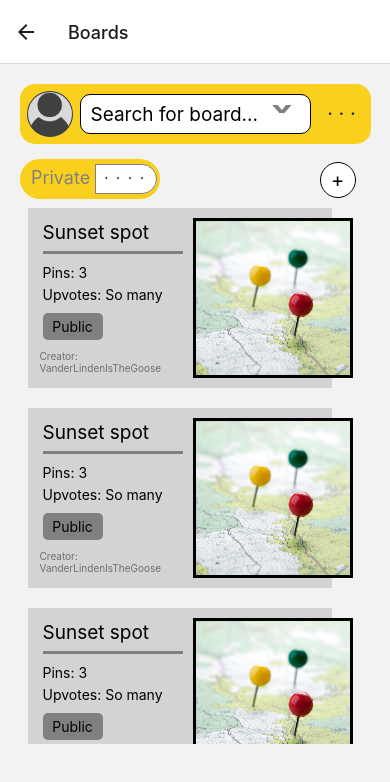
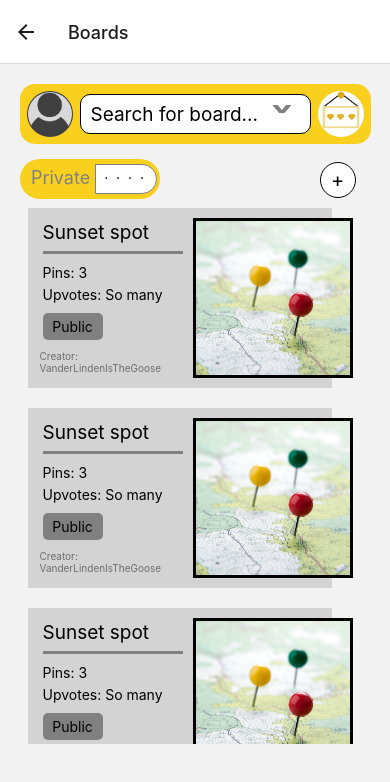
Before and after one commit to BradenLWeber/Gemma, a React Native app: screen /Boards in a window 390 px wide. Shown: the top 782 px of the page. Built offline with nearby package versions, Linux system fonts and the light colour scheme.

Commit message:
More work

```diff
--- a/components/userBar.jsx
+++ b/components/userBar.jsx
@@ -4,7 +4,6 @@ import { Platform, Image, View, Text, StyleSheet, TouchableOpacity, TouchableWit
 const UserBar = (props) => {
   const [showUserMenu, setShowUserMenu] = useState(false);
   const [showSearchMenu, setShowSearchMenu] = useState(false);
-  const [showOptionsMenu, setShowOptionsMenu] = useState(false);
   // Initial state depends on whether it is on the map screen or the board screen
   const [searchType, setSearchType] = useState(props.boardScreen ? 'board' : 'pin');
   const [userPhotoList, setUserPhotoList] = useState({ default: require('../assets/defaultAvatar.png') })
@@ -76,16 +75,13 @@ const UserBar = (props) => {
 
   // Handle clicking either "My boards" or "Public boards"
   // the type in this case is either "My" or "Public"
-  const clickBoards = (type, navigator) => {
-    setShowOptionsMenu(false);
+  const clickBoards = (navigator) => {
     setSearchType('board');
-    props.setBoardsType(type);
     navigator.navigate('Boards');
   }
 
   // This handles any click not on a menu while a menu is open
   const closeMenu = () => {
-    setShowOptionsMenu(false);
     setShowSearchMenu(false);
     setShowUserMenu(false);
   }
@@ -130,19 +126,18 @@ const UserBar = (props) => {
         {/*Options icon*/}
         <TouchableOpacity
           style={[styles.userOptions, props.optionsMenuShowing ? styles.userOptionsPressed : {}]}
-          onPress={() => setShowOptionsMenu(true)}
+          onPress={() => clickBoards(props.navigator)}
         >
-          <Text style={styles.userOptionsText}>. . .</Text>
+          <Image source={require('../assets/board-menu.png')} style={styles.boardMenuIcon} />
         </TouchableOpacity>
       </View>
       {/* If there is a menu being displayed, this invisible view takes up the whole screen
       and will make sure if the user tries to click out of the menu, the menu will close */}
-      {(showOptionsMenu || showSearchMenu || showUserMenu) && invisibleBackground()}
+      {(showSearchMenu || showUserMenu) && invisibleBackground()}
       {/* Popups when pressing user picture, search bar dropdown, or options icon
       It is important these come AFTER the invisible background so that they are on top*/}
       {showUserMenu && userMenu(props.navigator)}
       {showSearchMenu && searchMenu()}
-      {showOptionsMenu && optionsMenu(props.navigator)}
     </>
   )
 }
@@ -217,15 +212,15 @@ const styles = StyleSheet.create({
     margin: 7,
     alignItems: 'center',
     justifyContent: 'center',
+    backgroundColor: 'white'
   },
   userOptionsPressed: {
     backgroundColor: '#D4D8E5',
   },
-  userOptionsText: {
-    color: '#201E3C',
-    fontSize: 20,
-    bottom: 6,
-    left: 1,
+  boardMenuIcon: {
+    height: 40,
+    width: 40,
+    bottom: 3,
   },
   userMenu: {
     position: 'absolute',
--- a/screens/map.jsx
+++ b/screens/map.jsx
@@ -11,7 +11,6 @@ const MapScreen = ({ route, navigation }) => {
 
   // const [publicOrPrivate, setPublicOrPrivate] = useState('Private');
   const [isModalVisible, setisModalVisible] = useState(false);
-  const [boardsType, setBoardsType] = useState('My');
   const [userPhoto, setUserPhoto] = useState('default');
   const [myLocation, setMyLocation] = useState({});
   const [showLocation, setShowLocation] = useState(false);
@@ -106,7 +105,7 @@ const MapScreen = ({ route, navigation }) => {
     const pinPosition = {left: pin.x + mapPosition.x, top: pin.y + mapPosition.y + 315};
     return (
       <View style={styles.mapPin} key={pin.title + String(pin.key)}>
-        <Image source={require('../assets/blue-pin.png')} style={[styles.pinImage, pinPosition]} />
+        <Image source={require('../assets/gem.png')} style={[styles.pinImage, pinPosition]} />
       </View>
     )
   }
@@ -148,7 +147,6 @@ const MapScreen = ({ route, navigation }) => {
       <UserBar
         userPhoto={userPhoto}
         navigator={navigation}
-        setBoardsType={(type) => setBoardsType(type)}
         boardScreen={false}
       />
 
```
Also changed, not shown: assets/board-menu.png (renamed from assets/board.png).
